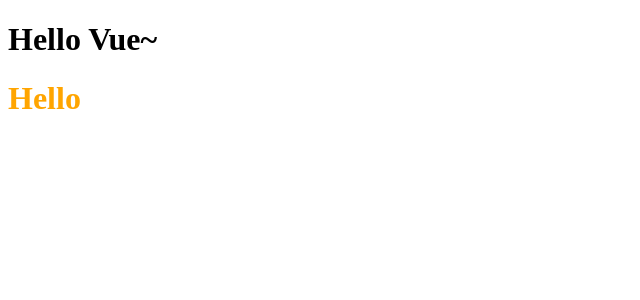
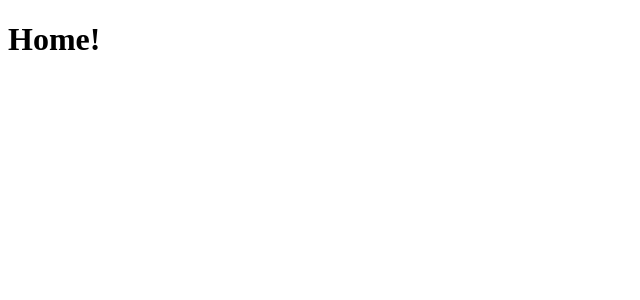
Before and after one commit to younoah/Vue_Project_popcorn-place, a Vue app: page / in a window 1280 px wide. Shown: the top 300 px of the page, without its empty margins (0-640 px from the left). Built offline with nearby package versions, Linux system fonts and the light colour scheme.

Commit message:
Add router

```diff
--- a/package.json
+++ b/package.json
@@ -26,6 +26,7 @@
   },
   "dependencies": {
     "vue": "^3.2.19",
+    "vue-router": "^4.0.11",
     "vuex": "^4.0.2"
   }
 }
--- a/src/App.vue
+++ b/src/App.vue
@@ -1,22 +1,3 @@
 <template>
-  <h1>
-    {{ msg }}
-  </h1>
-  <div></div>
-  <Hello />
+  <RouterView />
 </template>
-
-<script>
-import Hello from '~/components/Hello'
-
-export default {
-  components: {
-    Hello
-  },
-  data () {
-    return {
-      msg: 'Hello Vue~'
-    }
-  }
-}
-</script>
--- a/src/main.js
+++ b/src/main.js
@@ -1,7 +1,9 @@
 import { createApp } from 'vue'
 import App from '~/App'
 import store from '~/store'
+import router from '~/routes'
 
 const app = createApp(App)
 app.use(store)
+app.use(router)
 app.mount('#app')
--- /dev/null
+++ b/src/routes/Home.vue
@@ -0,0 +1,3 @@
+<template>
+  <h1>Home!</h1>
+</template>
--- /dev/null
+++ b/src/routes/index.js
@@ -0,0 +1,13 @@
+import { createRouter, createWebHistory } from 'vue-router'
+import Home from './Home'
+
+export default createRouter({
+  history: createWebHistory(),
+  scrollBehavior: () => ({ top:0 }),
+  routes: [
+    {
+      path: '/',
+      component: Home
+    }
+  ]
+})
--- a/webpack.config.js
+++ b/webpack.config.js
@@ -13,6 +13,7 @@
   entry: './src/main.js',
   output: {
     path: path.resolve(__dirname, 'dist'),
+    publicPath: '/',
     clean: true
   },
   module: {
@@ -41,5 +42,8 @@
         { from: 'static' }
       ]
     })
-  ]
+  ],
+  devServer: {
+    historyApiFallback: true
+  }
 }
```
Also changed, not shown: 1 other file (tests, documents, lock files or other folders).
